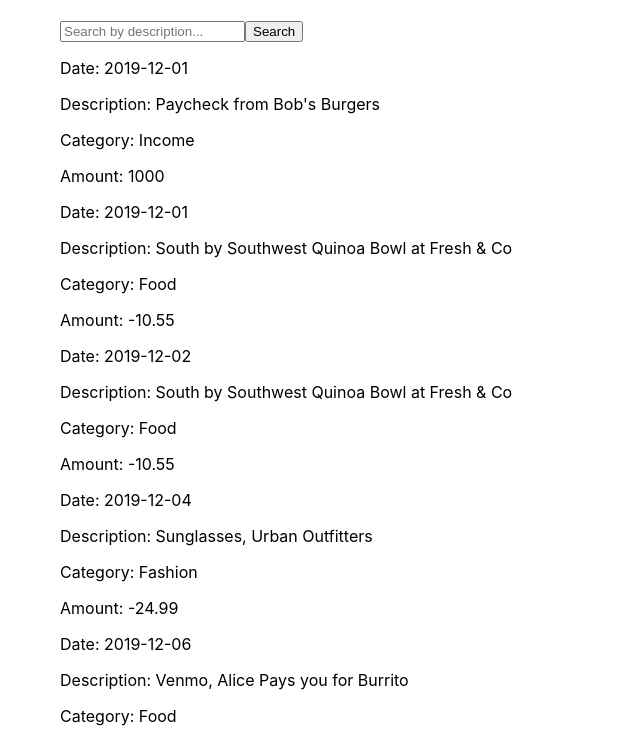
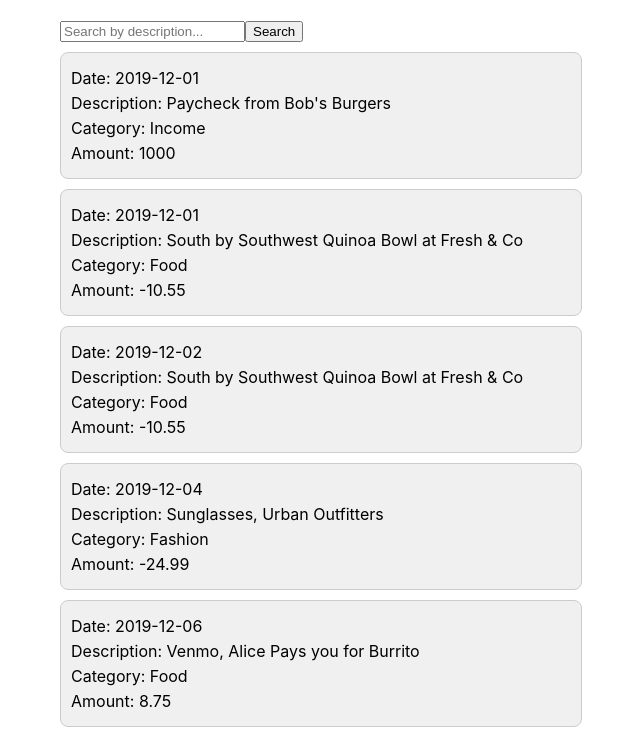
Before and after one commit to Prodigysec/flatironbank, a React (Create React App) app: page / in a window 1280 px wide. Shown: the top 735 px of the page, without its empty margins (180-820 px from the left). Built offline with nearby package versions, Linux system fonts and the light colour scheme; data requests are answered from the project's data file.

Commit message:
Add style to individual transaction

```diff
--- a/src/index.css
+++ b/src/index.css
@@ -22,3 +22,27 @@ h2 {
   text-align: center;
   padding: 10px;
 }
+
+.transaction-details {
+  display: flex;
+  justify-content: space-around;
+  align-items: flex-start;
+}
+
+.transactions {
+  margin-top: 10px;
+}
+
+.transaction {
+  background-color: #f0f0f0;
+  border: 1px solid #ccc;
+  padding: 10px;
+  margin-bottom: 10px;
+  border-radius: 8px;
+  width: 500px;
+  margin-right: 400px;
+}
+
+.transaction p {
+  margin: 5px 0;
+}
```
